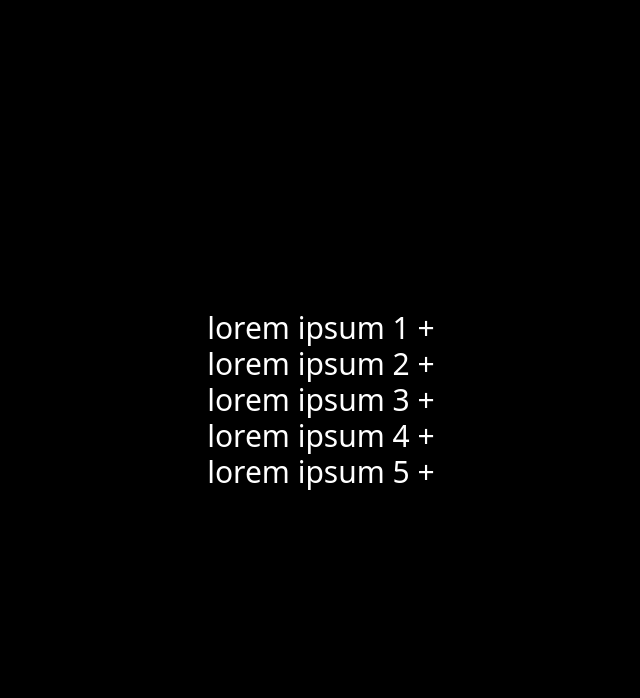
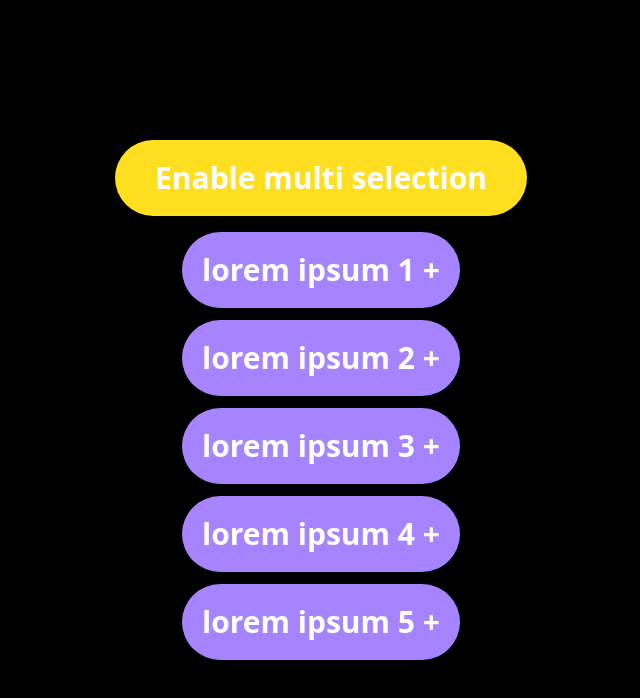
Before and after one commit to Vibeflow12/React-project-from-yt, a React (Vite) app: page / in a window 1280 px wide. Shown: the top 698 px of the page, without its empty margins (319-959 px from the left). Built offline with nearby package versions, Linux system fonts and the light colour scheme.

Commit message:
compleated Enable multi selection feature and fixed  css

```diff
--- a/src/components/accordian/index.jsx
+++ b/src/components/accordian/index.jsx
@@ -3,28 +3,50 @@ import data from "./data";
 
 export default function Accordian() {
     const [selected, setSelected] = useState(null);
+    const [enableMultiSelection, setEnableMultiSelection] = useState(false)
+    const [multiple, setMultiple] = useState([])
 
     function handelsingleselection(getCurrentId) {
         setSelected(getCurrentId === selected ? null : getCurrentId);
     }
 
+    function handelMultiSelection(getCurrentId) {
+        let cpMultiple = [...multiple];
+        const findIndexOfCurrentid = cpMultiple.indexOf(getCurrentId)
+
+        if (findIndexOfCurrentid === -1) cpMultiple.push(getCurrentId)
+        else cpMultiple.splice(findIndexOfCurrentid, 1)
+
+        setMultiple(cpMultiple)
+
+    }
+
     return (
-        <div className="bg-black text-3xl text-white  flex justify-center items-center min-h-screen">
-            <div className="accordian">
+
+        <div className="bg-black text-3xl text-white gap-4 flex flex-col justify-center  items-center min-h-screen ">
+            <button className="bg-yellow-300 px-10 py-5 font-extrabold cursor-pointer rounded-full" onClick={() => setEnableMultiSelection(!enableMultiSelection)}> Enable multi selection</button>
+            <div className="accordian  gap-3  flex flex-col">
                 {data && data.length > 0 ? (
                     data.map((dataItem, index) => (
-                        <div className="item" key={index}>
-                            <div onClick={() => { handelsingleselection(dataItem.id) }} className="title">
+                        <div className="item gap-1 bg-violet-400 p-5 rounded-full " key={index}>
+                            <div onClick={enableMultiSelection ? () => handelMultiSelection(dataItem.id) : () => { handelsingleselection(dataItem.id) }} className="title  font-extrabold max-w-96 ">
                                 <h3>{dataItem.question} <span>+</span></h3>
-
                                 <div>
-                                    {selected === dataItem.id ?
-                                        <div className="content text-2xl text-amber-200">{dataItem.answer}
-
+                                    {
+                                        enableMultiSelection ? multiple.indexOf(dataItem.id) !== -1 && (
+                                            <div className="content text-2xl text-amber-200 text-pretty font-semibold ">
+                                                <h5>{dataItem.answer}</h5>
+                                            </div>
+                                        ) : selected === dataItem.id && (<div className="content text-2xl text-amber-200 font-semibold">
+                                            {dataItem.answer}
+                                        </div>)
+                                    }
+                                    {/* {selected === dataItem.id || multiple.indexOf(dataItem.id) !== -1 ?
+                                        <div className="content text-2xl text-amber-200 font-semibold">
+                                            <h5>{dataItem.answer}</h5>
                                         </div>
                                         : null
-                                    }
-
+                                    } */}
                                 </div>
                             </div>
                         </div>
```
